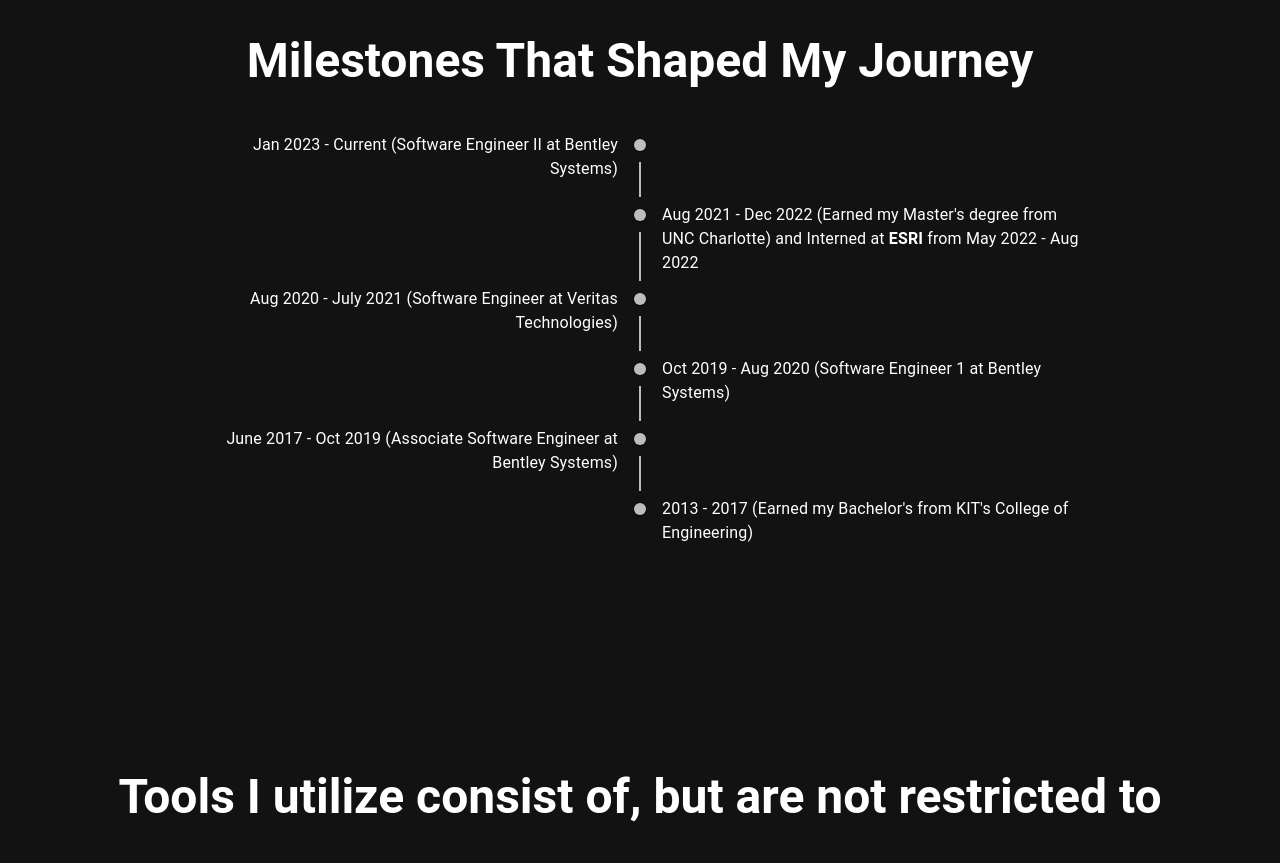
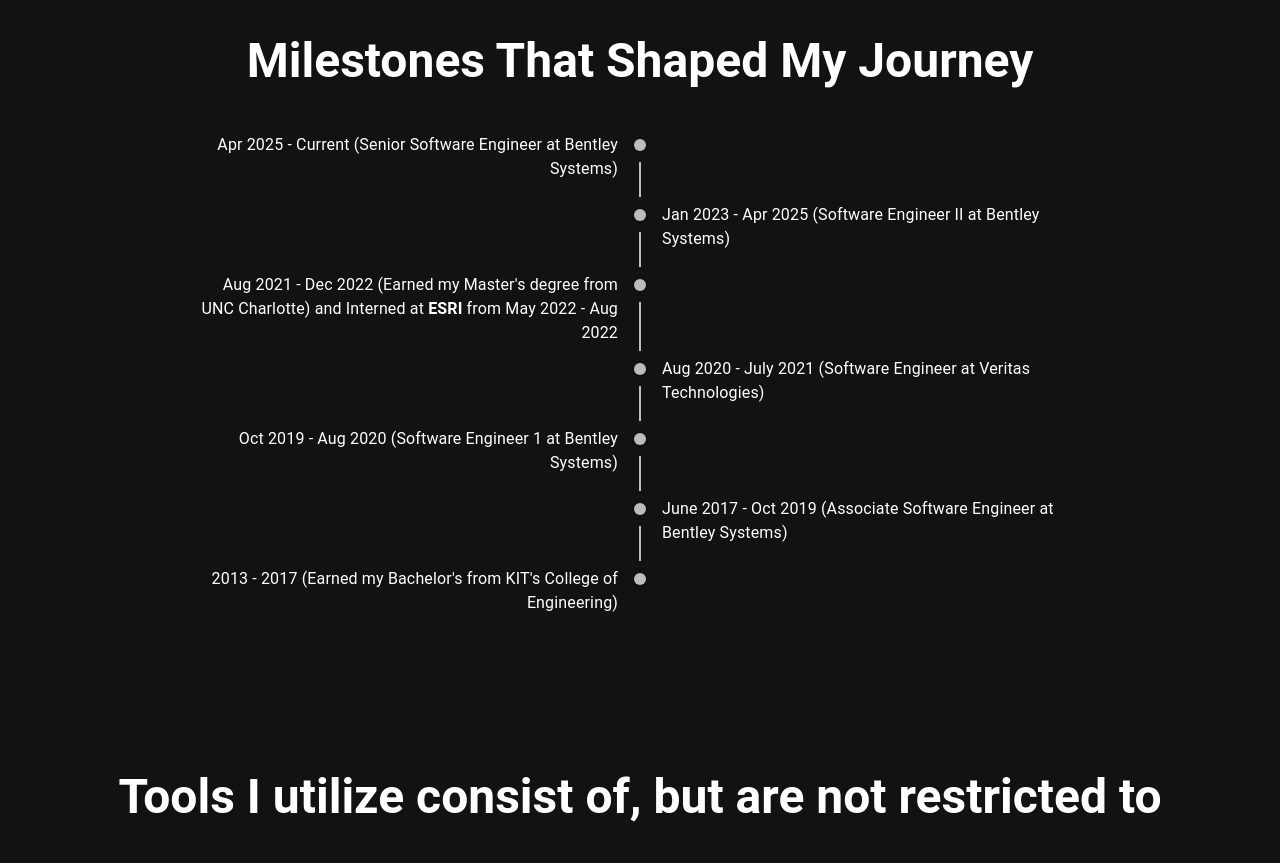
Before and after one commit to akshaybheda/akshaybheda.github.io, a React (Vite) app in the folder portfolio/: page /#/ in a window 1280 px wide. Shown: the part 900-1763 px from the top of the page. Built offline with nearby package versions, Linux system fonts and the light colour scheme.

Commit message:
commit latest change

```diff
--- a/portfolio/src/components/OpenSource/OpenSource.tsx
+++ b/portfolio/src/components/OpenSource/OpenSource.tsx
@@ -35,6 +35,10 @@ export default function Opensource() {
               <a href="https://github.com/DigDes/SoapCore/issues/1026"> My fix </a> was merged into the library, benefiting all users running high-volume SOAP services.
               Beyond this, I also contributed improvements to exception handling and other stability enhancements to ensure better resilience in production environments.
             </Typography>
+            <Typography margin={2} variant="body1" align="justify">
+              Discovered that Cancellation token's are not respected by SoapCore library, Investigated it and suggested fix <a href="https://github.com/DigDes/SoapCore/pull/1137">More info in Pr!</a>, that also led to discovery that there's an issue with .Net Framework XDocument.LoadAsync method, even though it's marked async
+              Internally it's still a sync method.<a href="https://github.com/dotnet/runtime/issues/114555">More info here!</a>
+            </Typography>
           </Paper>
         </ListItem>
         <ListItem>
--- a/portfolio/src/components/Timeline/MyTimeLine.tsx
+++ b/portfolio/src/components/Timeline/MyTimeLine.tsx
@@ -41,7 +41,16 @@ export default function MyTimeLine() {
             <TimelineConnector />
           </TimelineSeparator>
           <TimelineContent>
-            Jan 2023 - Current (Software Engineer II at Bentley Systems)
+            Apr 2025 - Current (Senior Software Engineer at Bentley Systems)
+          </TimelineContent>
+        </TimelineItem>
+        <TimelineItem>
+          <TimelineSeparator>
+            <TimelineDot />
+            <TimelineConnector />
+          </TimelineSeparator>
+          <TimelineContent>
+            Jan 2023 - Apr 2025 (Software Engineer II at Bentley Systems)
           </TimelineContent>
         </TimelineItem>
         <TimelineItem>
```
Also changed, not shown: 1 other file (tests, documents, lock files or other folders).
